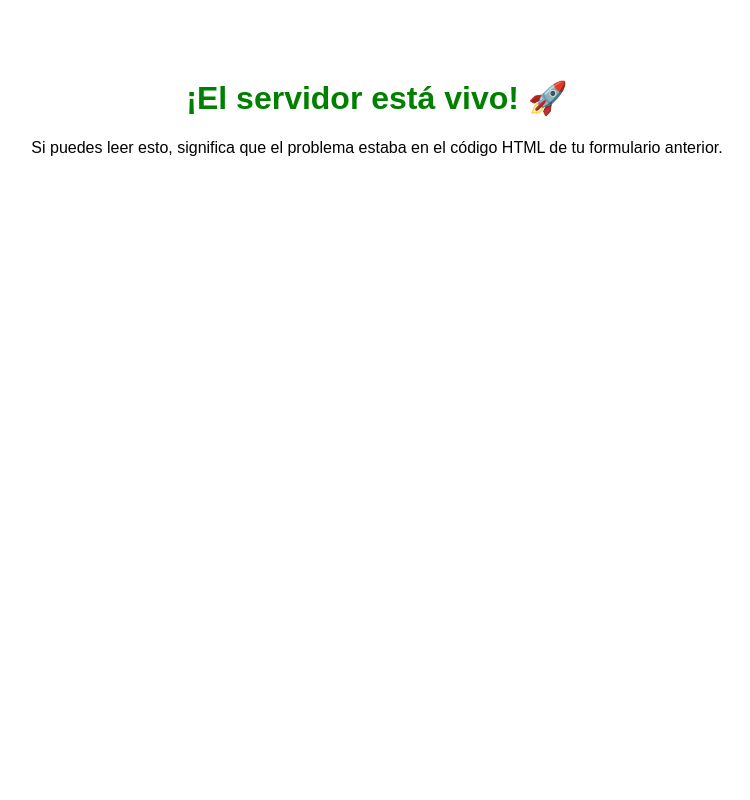
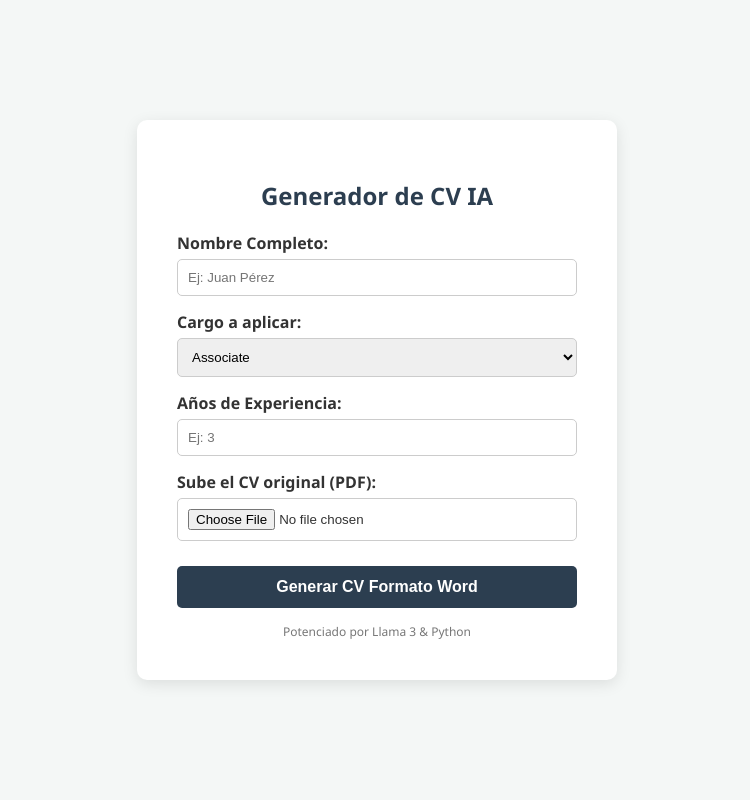
Before and after one commit to subies02/Generador_CV_NFQ, a Flask app: page / in a window 1280 px wide. Shown: the whole page, without its empty margins (263-1013 px from the left). Run offline with Flask 3, Linux system fonts and the light colour scheme.

Commit message:
Revamp index.html for CV generator with styles

```diff
--- a/templates/index.html
+++ b/templates/index.html
@@ -2,10 +2,50 @@
 <html lang="es">
 <head>
     <meta charset="UTF-8">
-    <title>Generador CV - Prueba</title>
+    <meta name="viewport" content="width=device-width, initial-scale=1.0">
+    <title>Generador de CV - NFQ</title>
+    <style>
+        body { font-family: 'Segoe UI', Tahoma, Geneva, Verdana, sans-serif; background-color: #f4f7f6; color: #333; display: flex; justify-content: center; align-items: center; height: 100vh; margin: 0; }
+        .container { background: white; padding: 40px; border-radius: 10px; box-shadow: 0 4px 15px rgba(0,0,0,0.1); width: 100%; max-width: 400px; }
+        h2 { text-align: center; color: #2c3e50; margin-bottom: 20px; }
+        label { font-weight: bold; display: block; margin-top: 15px; margin-bottom: 5px; }
+        input, select { width: 100%; padding: 10px; border: 1px solid #ccc; border-radius: 5px; box-sizing: border-box; }
+        button { width: 100%; padding: 12px; background-color: #2c3e50; color: white; border: none; border-radius: 5px; font-size: 16px; font-weight: bold; cursor: pointer; margin-top: 25px; transition: background 0.3s; }
+        button:hover { background-color: #1a252f; }
+        .footer { text-align: center; margin-top: 15px; font-size: 12px; color: #777; }
+    </style>
 </head>
-<body style="text-align: center; padding: 50px; font-family: Arial;">
-    <h1 style="color: green;">¡El servidor está vivo! 🚀</h1>
-    <p>Si puedes leer esto, significa que el problema estaba en el código HTML de tu formulario anterior.</p>
+<body>
+
+    <div class="container">
+        <h2>Generador de CV IA</h2>
+
+        <form action="/generar" method="POST" enctype="multipart/form-data">
+
+            <label for="nombre">Nombre Completo:</label>
+            <input type="text" id="nombre" name="nombre" required placeholder="Ej: Juan Pérez">
+
+            <label for="cargo">Cargo a aplicar:</label>
+            <select id="cargo" name="cargo" required>
+                <option value="ASSI">Associate</option>
+                <option value="CONS">Consultant</option>
+                <option value="SR CONS">Senior Consultant</option>
+                <option value="EXP SR CONS">Experienced Senior Consultant</option>
+                <option value="MNGR">Manager</option>
+                <option value="SR MNGR">Senior Manager</option>
+                <option value="SOCIO">Socio</option>
+            </select>
+
+            <label for="experiencia">Años de Experiencia:</label>
+            <input type="number" id="experiencia" name="experiencia" required placeholder="Ej: 3">
+
+            <label for="cv_adjunto">Sube el CV original (PDF):</label>
+            <input type="file" id="cv_adjunto" name="cv_adjunto" accept=".pdf" required>
+
+            <button type="submit">Generar CV Formato Word</button>
+        </form>
+        <div class="footer">Potenciado por Llama 3 & Python</div>
+    </div>
+
 </body>
 </html>
```
